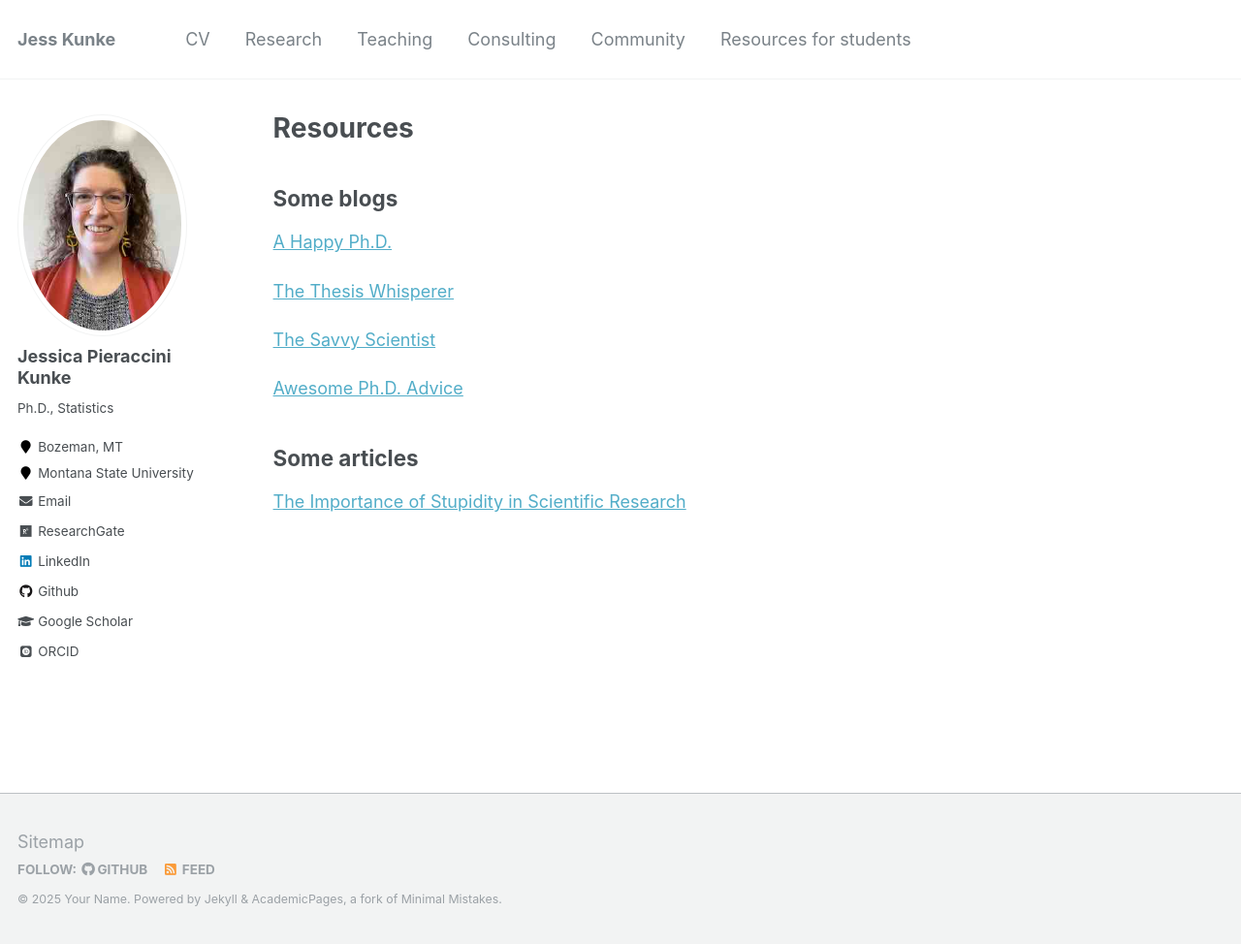
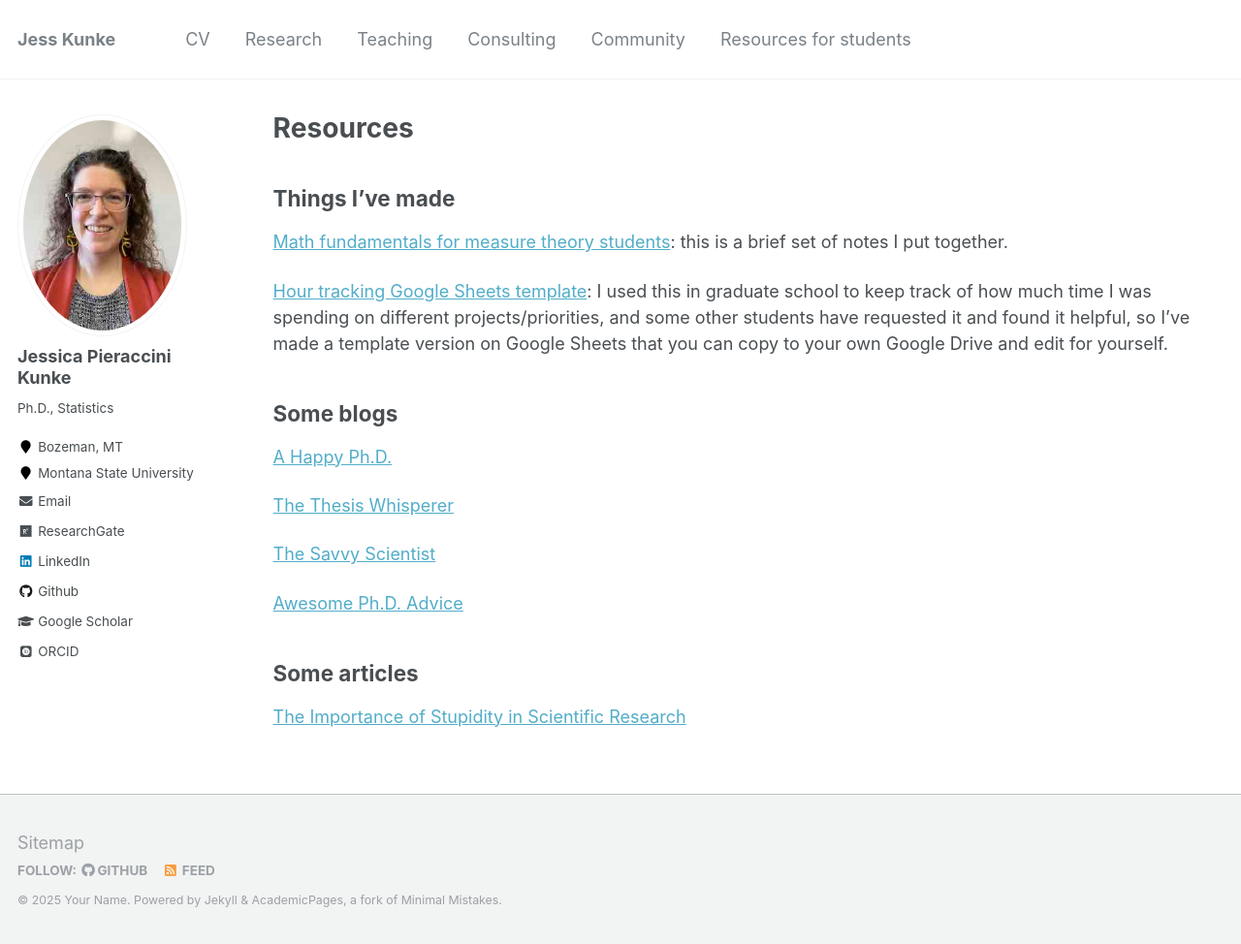
Before and after one commit to jpierkunke/jpierkunke.github.io, a Jekyll site: the page built from _pages/resources.md, in a window 1280 px wide and 974 px high. Shown: the whole window at 97% size. Built offline with Jekyll 4.4.1, drawn with Linux system fonts in a browser that asks for light colours; some web fonts are replaced.

Commit message:
Update resources page

```diff
--- a/_pages/resources.md
+++ b/_pages/resources.md
@@ -4,6 +4,12 @@ title: "Resources"
 permalink: /resources/
 author_profile: true
 ---
+
+## Things I've made
+
+[Math fundamentals for measure theory students](https://github.com/jpierkunke/measure_theory_notes/tree/main): this is a brief set of notes I put together.
+
+[Hour tracking Google Sheets template](https://docs.google.com/spreadsheets/d/1olA00I37ls_eq4pDLYbfgsuS4Tw7m72hci8yNNqaf4A/edit?usp=sharing): I used this in graduate school to keep track of how much time I was spending on different projects/priorities, and some other students have requested it and found it helpful, so I've made a template version on Google Sheets that you can copy to your own Google Drive and edit for yourself.
 
 ## Some blogs
 
```
